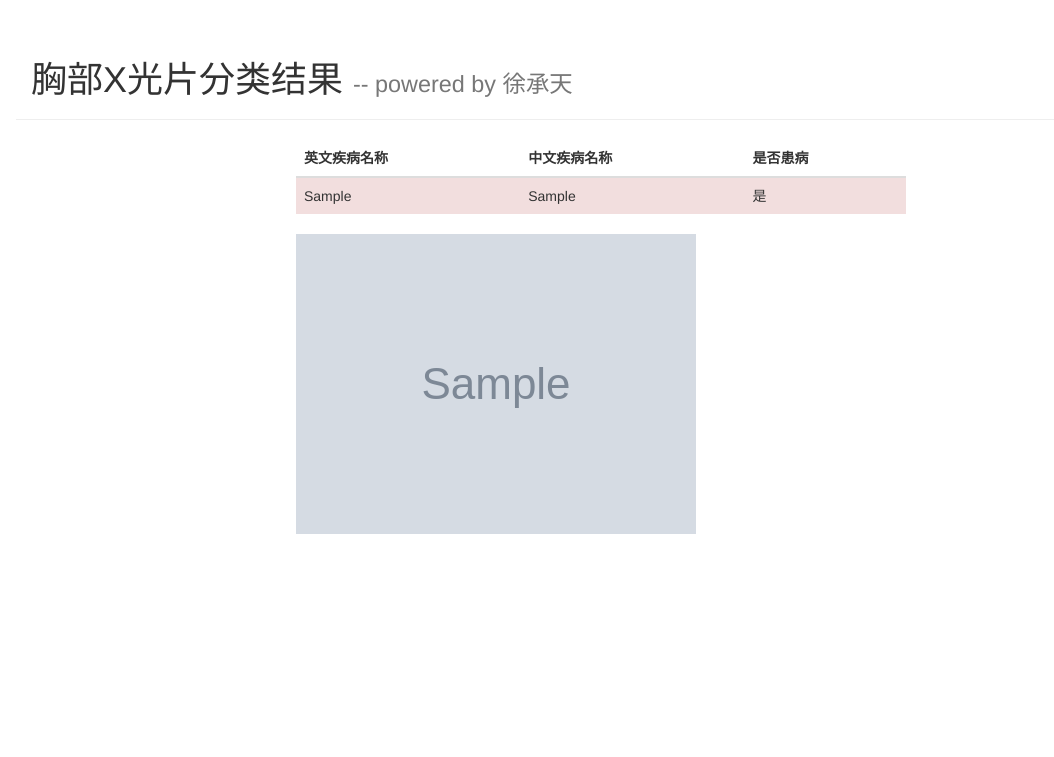
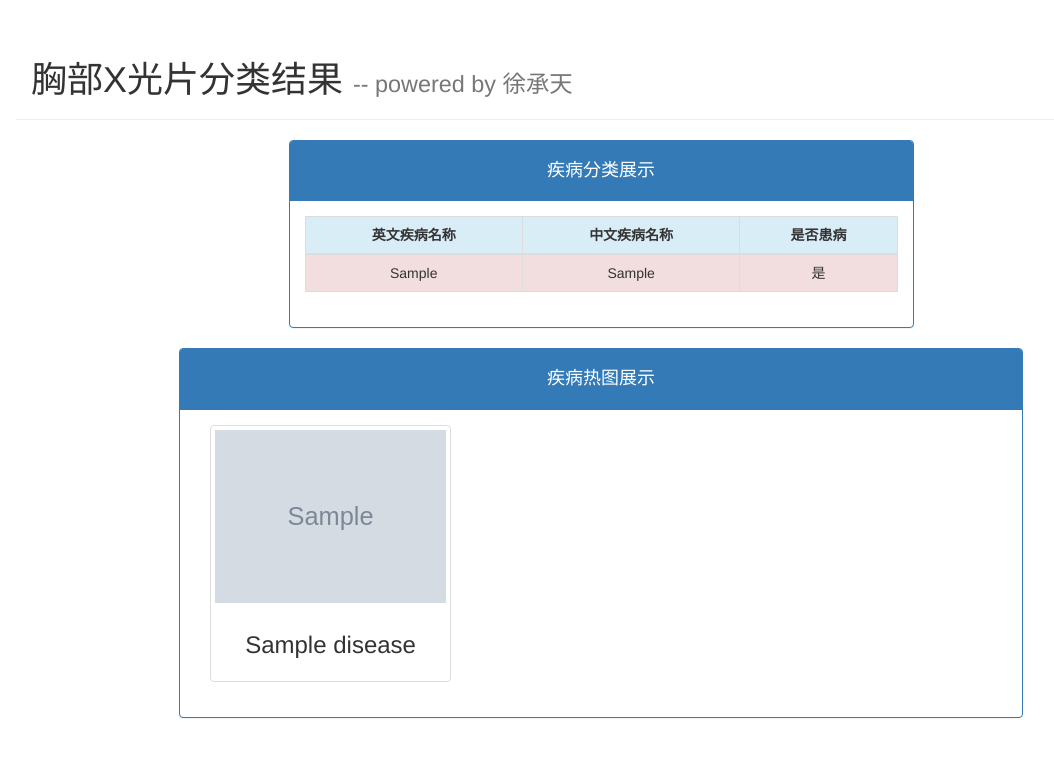
Before and after one commit to Xu-chengtian/chest-diseases-classification-web, a Django app: template chest/templates/classification.html in a window 1280 px wide. Shown: the top 757 px of the page, without its empty margins (39-1093 px from the left). Run offline with Django 4.2, Linux system fonts and the light colour scheme; the template is opened without the code that fills it: most values are stand-ins (such as "Sample title", 1, 10 or a date in 2020); grey boxes marked "Sample" are stand-in pictures; some libraries are stand-ins or nearby versions.

Commit message:
optimize web

```diff
--- a/chest/templates/classification.html
+++ b/chest/templates/classification.html
@@ -14,15 +14,21 @@
 			<small> -- powered by 徐承天</small>
 		</h1>
 	</div>
+	<div class="row">
 		<div class="classification">
 			<div class="col-md-3" role="none"></div>
 			<div class="col-md-6" role="main">
-			<table class="table">
+				<div class="panel panel-primary">
+					<div class="panel-heading text-center">
+						<h4>疾病分类展示</h4>
+					</div>
+					<div class="panel-body">
+						<table class="table table-bordered text-center">
 							<thead>
-					<tr>
-						<th>英文疾病名称</th>
-						<th>中文疾病名称</th>
-						<th>是否患病</th>
+								<tr class="info">
+									<td><strong>英文疾病名称</strong></td>
+									<td><strong>中文疾病名称</strong></td>
+									<td><strong>是否患病</strong></td>
 								</tr>
 							</thead>
 							<body>
@@ -43,9 +49,31 @@
 								{% endfor %}
 							</body>
 						</table>
+					</div>
+				</div>
+			</div>
+		</div>
+	</div>
+	<div class="row">
+		<div class="col-md-2" role="none"></div>
+        <div class="col-md-8" role="main">
+			<div class="panel panel-primary">
+				<div class="panel-heading text-center">
+					<h4>疾病热图展示</h4>
+				</div>
+				<div class="panel-body">
 					{% for img in imgs %}
-				<img src="../static/heatmap/{{img}}"/>
+					<div class="col-md-4">
+						<div class="thumbnail">
+							<img src="../static/heatmap/{{img.image}}" alt="疾病热图">
+							<div class="caption text-center">
+								<h3>{{img.disease}}</h3>
+							</div>
+						</div>
+					</div>
 					{% endfor %}
+				</div>
+			</div>
 		</div>
 	</div>
 </body>
--- a/heatmap.py
+++ b/heatmap.py
@@ -44,7 +44,7 @@ def heatmap(path,model):
     test_pic = torch.unsqueeze(test_pic,0)
 
     net = DenseNet()
-    pretrained = torch.load(model)
+    pretrained = torch.load(model, map_location='cpu')
     net.load_state_dict(pretrained['net'])
     net.eval()
     # print(net)
--- a/web/settings.py
+++ b/web/settings.py
@@ -26,7 +26,7 @@ SECRET_KEY = "django-insecure-=7e+k^m5eo^lyywd-v%z6fe0ln(4nsm-ss@ns#gy@ht#f4y#y%
 # SECURITY WARNING: don't run with debug turned on in production!
 DEBUG = True
 
-ALLOWED_HOSTS = []
+ALLOWED_HOSTS = ['*']
 
 
 # Application definition
```
Also changed, not shown: chest/templates/upload.html (+13 -2 lines), chest/views.py (+14 -5 lines), photo.jpg, 2 other files. Lines whose indentation alone changed are shown as unchanged.
